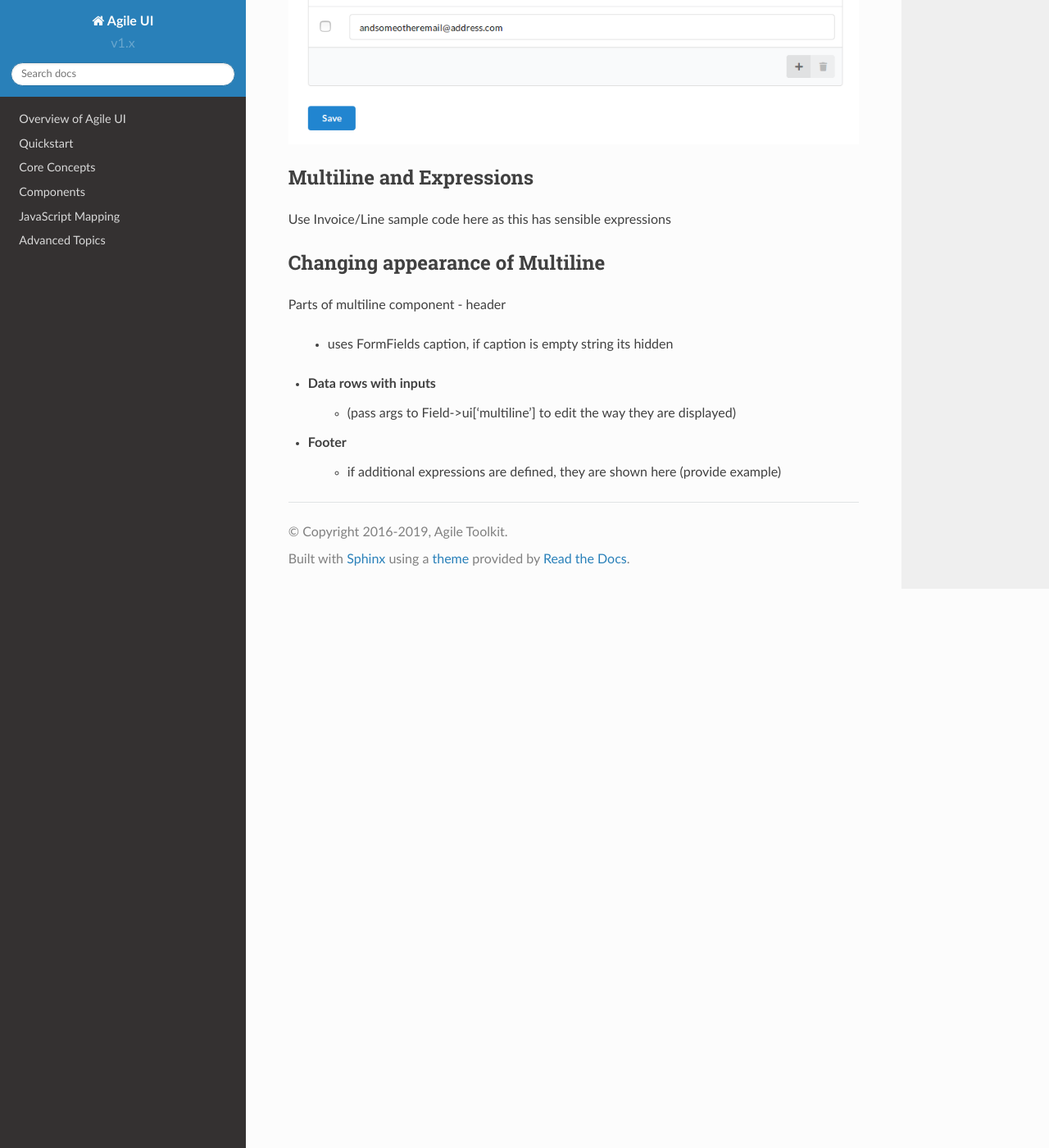
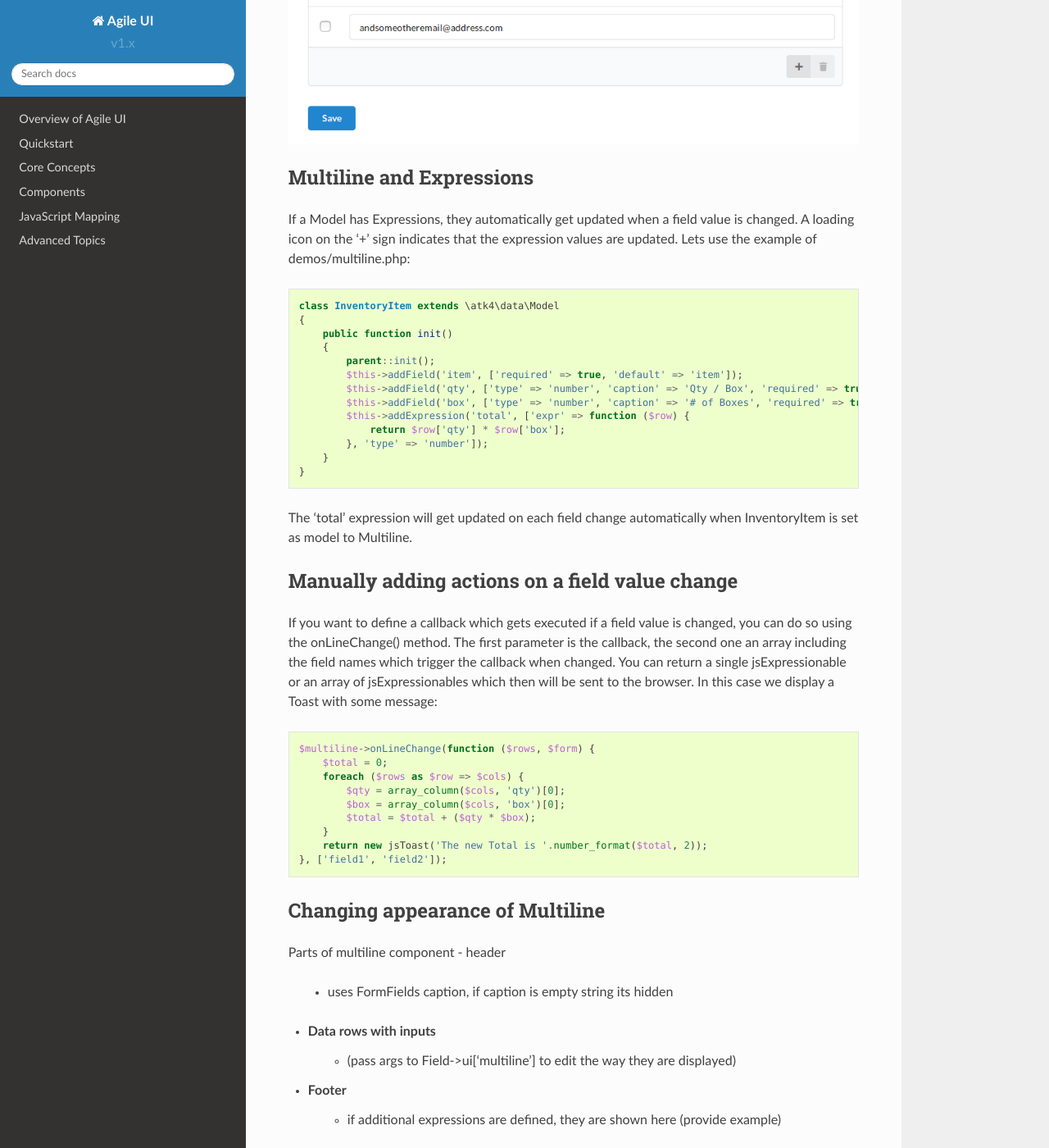
Before and after one commit to atk4/ui, a Sphinx documentation site: the page built from docs/multiline.rst, in a window 1280 px wide and 1400 px high, scrolled down 3470 px. Shown: the whole window at 82% size. Built offline with Sphinx 7.4.7 and the Read the Docs theme 2.0.0, drawn with Linux system fonts in a browser that asks for light colours; pages that are not in the unit, such as notebooks, are missing from menus.

Commit message:
Added Expressions, onLineChange()

```diff
--- a/docs/multiline.rst
+++ b/docs/multiline.rst
@@ -129,8 +129,39 @@ Now, there is another MultiLine FormField to add, edit or delete the users email
 
 Multiline and Expressions
 =========================
-Use Invoice/Line sample code here as this has sensible expressions
+If a Model has Expressions, they automatically get updated when a field value is changed. A loading icon on the '+' sign indicates that the expression values are updated.
+Lets use the example of demos/multiline.php::
 
+    class InventoryItem extends \atk4\data\Model
+    {
+        public function init()
+        {
+            parent::init();
+            $this->addField('item', ['required' => true, 'default' => 'item']);
+            $this->addField('qty', ['type' => 'number', 'caption' => 'Qty / Box', 'required' => true, 'ui' => ['multiline' => ['width' => 2]]]);
+            $this->addField('box', ['type' => 'number', 'caption' => '# of Boxes', 'required' => true, 'ui' => ['multiline' => ['width' => 2]]]);
+            $this->addExpression('total', ['expr' => function ($row) {
+                return $row['qty'] * $row['box'];
+            }, 'type' => 'number']);
+        }
+    }
+
+The 'total' expression will get updated on each field change automatically when InventoryItem is set as model to Multiline.
+
+
+Manually adding actions on a field value change
+===============================================
+If you want to define a callback which gets executed if a field value is changed, you can do so using the onLineChange() method. The first parameter is the callback, the second one an array including the field names which trigger the callback when changed. You can return a single jsExpressionable or an array of jsExpressionables which then will be sent to the browser. In this case we display a Toast with some message::
+
+    $multiline->onLineChange(function ($rows, $form) {
+        $total = 0;
+        foreach ($rows as $row => $cols) {
+            $qty = array_column($cols, 'qty')[0];
+            $box = array_column($cols, 'box')[0];
+            $total = $total + ($qty * $box);
+        }
+        return new jsToast('The new Total is '.number_format($total, 2));
+    }, ['field1', 'field2']);
 
 
 Changing appearance of Multiline
```
